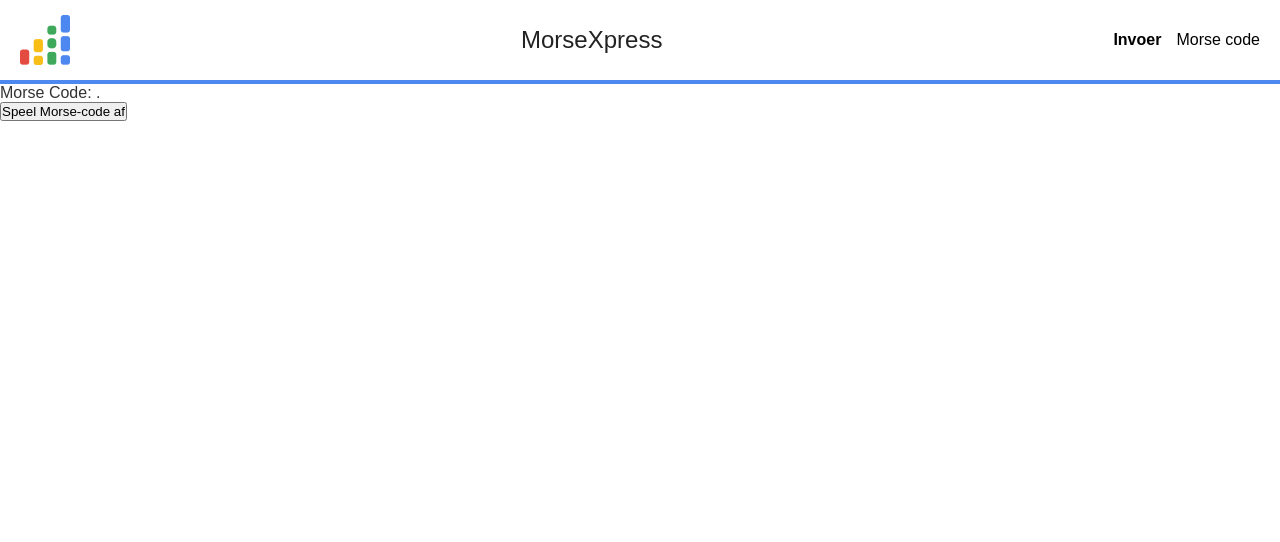
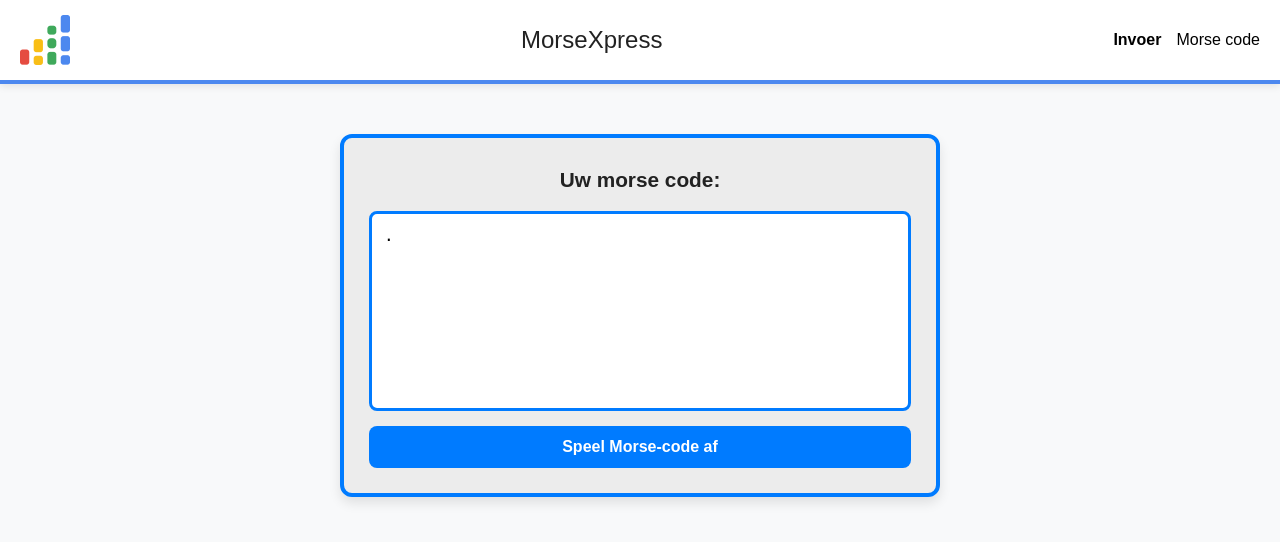
Before and after one commit to Yonder-ICT-Mediatechnologie/proftaak-browserapi-KasperEnThom, a PHP site: page /tekst.php in a window 1280 px wide. Shown: the top 542 px of the page. Run offline with PHP 8.4, Linux system fonts and the light colour scheme; the visitor is signed in with stand-in values (Sample User, id 1); data comes from the database, SQL or seed files in the repository; some web fonts are replaced.

Commit message:
css toegevoegd

```diff
--- a/index.php
+++ b/index.php
@@ -10,7 +10,7 @@ if ($method === "POST") {
             $host = "localhost";
             $username = "root";
             // voor Thom, verander de $password naar root, je gebruikt MAMP
-            $password = "";
+            $password = "root";
             // Voor Thom, verander de $database naar de database die jij gebruikt
             $database = "web";
 
--- a/tekst.php
+++ b/tekst.php
@@ -10,7 +10,7 @@ if (isset($_SESSION["error"])) {
 
 $host = "localhost";
 $username = "root";
-$password = ""; // Voor Thom: verander naar 'root' als je MAMP gebruikt
+$password = "root"; // Voor Thom: verander naar 'root' als je MAMP gebruikt
 $database = "web"; // Voor Thom: verander naar jouw database
 
 $connection = new mysqli($host, $username, $password, $database);
@@ -62,6 +62,8 @@ if (isset($_SESSION['result']) && !empty($_SESSION['result'])) {
     body {
         font-family: Arial, sans-serif;
         color: #333;
+        background-color: #F8F9FA;
+        line-height: 1.6;
     }
 
     .heading {
@@ -77,6 +79,7 @@ if (isset($_SESSION['result']) && !empty($_SESSION['result'])) {
         background-color: #fff;
         padding: 15px 20px;
         border-bottom: 4px solid #4C88EF;
+        box-shadow: 0 2px 8px rgba(0, 0, 0, 0.1);
     }
 
     header img {
@@ -97,47 +100,103 @@ if (isset($_SESSION['result']) && !empty($_SESSION['result'])) {
         text-decoration: none;
         color: black;
         font-size: 1rem;
-        transition: color 0.3s ease-in-out;
+        font-weight: 500;
+        transition: color 0.3s ease-in-out, transform 0.2s;
     }
 
     .link:hover {
         color: #0056b3;
+        transform: scale(1.05);
+    }
+
+    /* Formuliercontainer */
+    .morseInput {
+        max-width: 600px;
+        margin: 50px auto;
+        padding: 25px;
+        background: #fff;
+        border-radius: 12px;
+        box-shadow: 0 6px 12px rgba(0, 0, 0, 0.1);
+        display: flex;
+        flex-direction: column;
+        gap: 15px;
+        border: 4px solid #007bff;
+        text-align: center;
+        background-color: #ECECEC;
+    }
+
+    /* Formulier header */
+    .voerIn {
+        font-size: 1.3rem;
+        font-weight: bold;
+        color: #222;
+    }
+
+    /* Tekstvak */
+    textarea {
+        width: 100%;
+        height: 200px;
+        padding: 12px;
+        font-size: 1rem;
+        border-radius: 8px;
+        resize: none;
+        transition: border-color 0.3s ease-in-out, box-shadow 0.3s ease-in-out;
+        background-color: #fff;
+        border: 3px solid #007bff;
+    }
+
+    textarea:focus {
+        border-color: #0056b3;
+        box-shadow: 0 0 6px rgba(0, 123, 255, 0.3);
+        outline: none;
+    }
+
+    /* Verzendknop */
+    .submitMorse {
+        background-color: #007bff;
+        color: white;
+        font-size: 1rem;
+        font-weight: bold;
+        padding: 12px;
+        border: none;
+        border-radius: 8px;
+        cursor: pointer;
+        transition: background-color 0.3s ease-in-out, transform 0.2s;
+    }
+
+    .submitMorse:hover {
+        background-color: #0056b3;
+        transform: scale(1.05);
+    }
+
+    /* Error bericht */
+    .error {
+        max-width: 600px;
+        margin: 20px auto;
+        padding: 15px;
+        background-color: #f8d7da;
+        color: #721c24;
+        border: 1px solid #f5c6cb;
+        border-radius: 8px;
+        text-align: center;
+        font-weight: bold;
     }
 </style>
 
 <body>
-    <header>
-        <img src="logo.png" alt="Onze logo">
-        <div class="bedrijfNaam heading">MorseXpress</div>
-        <div class="links">
-            <a href="index.php" class="link heading"><b>Invoer</b></a>
-            <a href="tekst.php" class="link heading">Morse code</a>
-        </div>
-    </header>
-    <div class="morse-code">
-        <?php
-        if (!empty($morseCode)) {
-            echo "<p>Morse Code: " . htmlspecialchars($morseCode) . "</p>";
-        } else {
-            echo "<p>Geen morse code gevonden.</p>";
-        }
-        ?>
-        <button onclick="playMorseCode(morseCode)">Speel Morse-code af</button>
-    </div>
+
 <script>
-        let morseCode = "<?php echo addslashes($morseCode); ?>";
-    </script>
-    <script>
+        let morseCode = "<?php echo addslashes($morseCode); ?>"; // Zorgt ervoor dat de morse code goed in JavaScript wordt geplaatst
+
 let isPlaying = false; // Voorkomt meerdere overlappende afspeelsessies
 
 function playMorseCode(morseCode) {
-            if (isPlaying) return; // Stop als er al iets afspeelt
+    if (isPlaying || !morseCode) return; // Stop als er al iets afspeelt of als er geen morse-code is
     isPlaying = true; // Zet de vlag aan
 
-            if (!morseCode) return;
-            const dotDuration = 200;
-            const dashDuration = dotDuration * 3;
-            const gapDuration = dotDuration;
+    const dotDuration = 200; // Duur van een punt
+    const dashDuration = dotDuration * 3; // Duur van een streep
+    const gapDuration = dotDuration; // Pauze tussen symbolen
     let currentTime = 1000;
 
     morseCode.split('').forEach((symbol, index) => {
@@ -151,24 +210,49 @@ if (isset($_SESSION['result']) && !empty($_SESSION['result'])) {
 
         currentTime += (symbol === '.' ? dotDuration : dashDuration) + gapDuration;
     });
+
     // Zet de vlag weer uit nadat alle piepjes zijn afgespeeld
     setTimeout(() => {
         isPlaying = false;
     }, currentTime);
 }
 
-        function beep(duration, nextCallback) {
-            const audioCtx = new(window.AudioContext || window.webkitAudioContext)();
+function beep(duration) {
+    const audioCtx = new (window.AudioContext || window.webkitAudioContext)();
     const oscillator = audioCtx.createOscillator();
-            oscillator.type = 'sine';
-            oscillator.frequency.setValueAtTime(600, audioCtx.currentTime);
+    oscillator.type = 'sine'; // Geluidstype
+    oscillator.frequency.setValueAtTime(600, audioCtx.currentTime); // Frequentie van de toon
     oscillator.connect(audioCtx.destination);
     oscillator.start();
     setTimeout(() => {
         oscillator.stop();
     }, duration);
 }
+
     </script>
+    <header>
+        <img src="logo.png" alt="Onze logo">
+        <div class="bedrijfNaam heading">MorseXpress</div>
+        <div class="links">
+            <a href="index.php" class="link heading"><b>Invoer</b></a>
+            <a href="tekst.php" class="link heading">Morse code</a>
+        </div>
+    </header>
+    <form action="index.php" method="POST" class="morseInput">
+        <div class="voerIn">Uw morse code:</div>
+        <input type="hidden" name="token" value="b3f44c1eb885409c222fdb78c125f5e7050ce4f3d15e8b15ffe51678dd3a33d3a18dd3">
+        <textarea readonly name="input" id="tekstInput" placeholder="Geen morse code gevonden."><?php
+        if (!empty($morseCode)) {
+            echo htmlspecialchars($morseCode);
+        } else {
+            echo "<p>Geen morse code gevonden.</p>";
+        }
+        ?></textarea>
+        <input class="submitMorse" onclick="playMorseCode(morseCode)" value="Speel Morse-code af" type="button">
+    </form>
+    <div class="morse-code">
+
+    </div>
 </body>
 
 </html>
```
Lines whose indentation alone changed are shown as unchanged.
